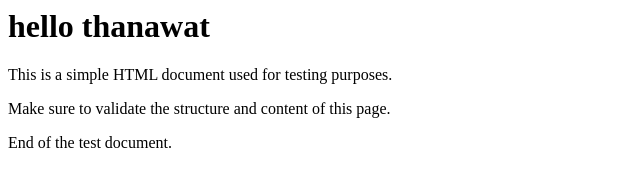
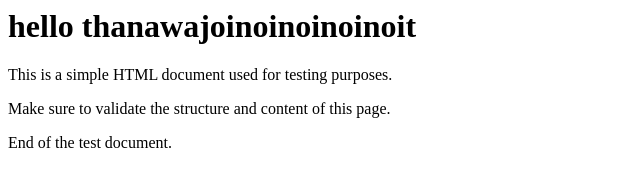
Before and after one commit to Thanawatth014/Portfolio, a plain HTML site: page index.html in a window 1280 px wide. Shown: the whole page, without its empty margins (0-640 px from the left). Drawn offline with Linux system fonts and the light colour scheme.

Commit message:
Update index.html

```diff
--- a/index.html
+++ b/index.html
@@ -3,7 +3,7 @@
     <title>Test HTML Document</title>
 </head>
 <body>
-    <h1>hello thanawat</h1>
+    <h1>hello thanawajoinoinoinoinoit</h1>
     <p>This is a simple HTML document used for testing purposes.</p>
     <p>Make sure to validate the structure and content of this page.</p>
     <p>End of the test document.</p>
```
